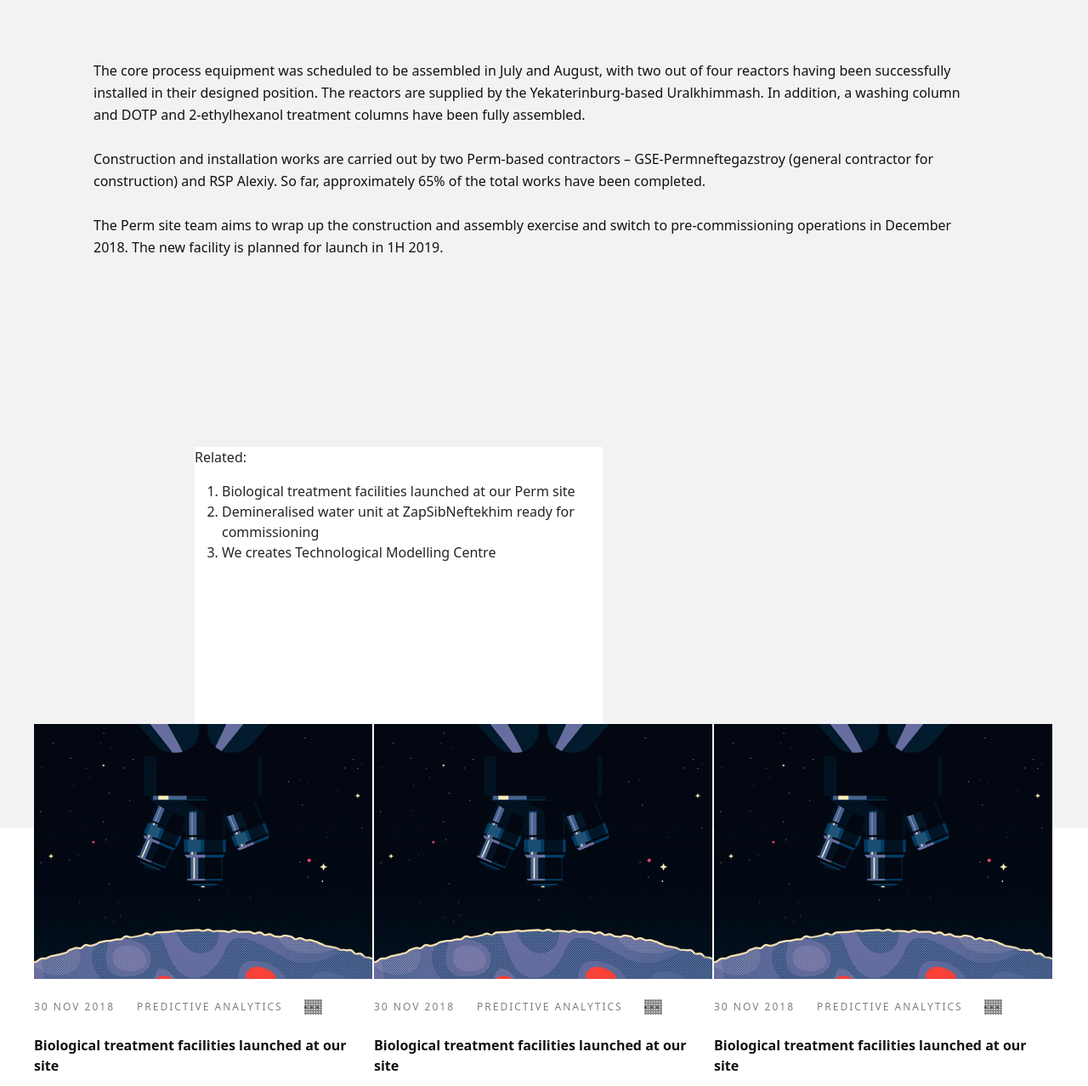
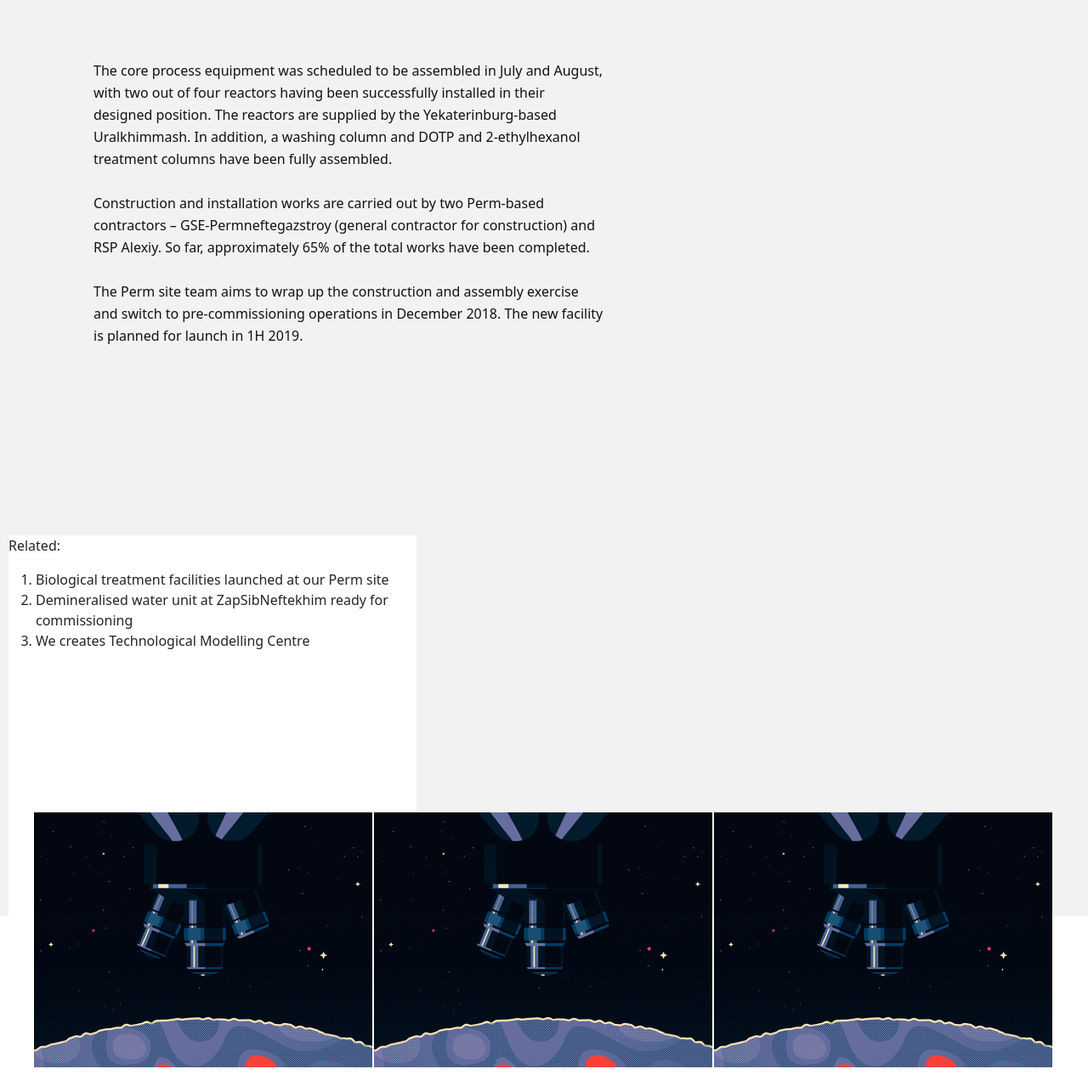
Before and after one commit to ReyJiz/uplab, a plain HTML site: page src/page2.html in a window 1280 px wide. Shown: the part 2299-3577 px from the top of the page at 85% size. Drawn offline with nearby package versions, Linux system fonts and the light colour scheme.

Commit message:
page2_column_debug_2

```diff
--- a/src/style/style.css
+++ b/src/style/style.css
@@ -642,7 +642,7 @@ footer .footer_social {
 }
 
 .main_text .text_field_2 p{
-    min-width: 600px;
+    width: 600px;
     margin-right: 120px;
     font-style: normal;
     font-weight: normal;
@@ -657,7 +657,7 @@ footer .footer_social {
 
 .main_text .text_category {
     background-color: white;
-    margin-left: 229px;
+    margin-left: 10px;
     height: 448px;
     width: 480px
 }
```
